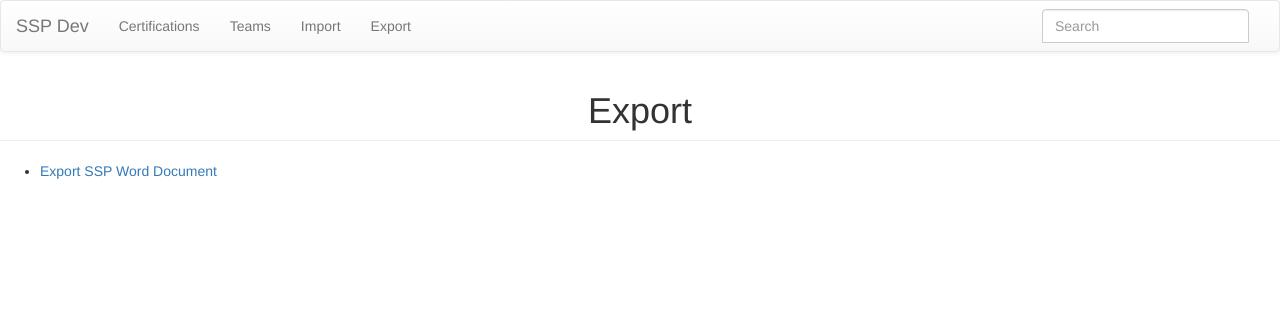
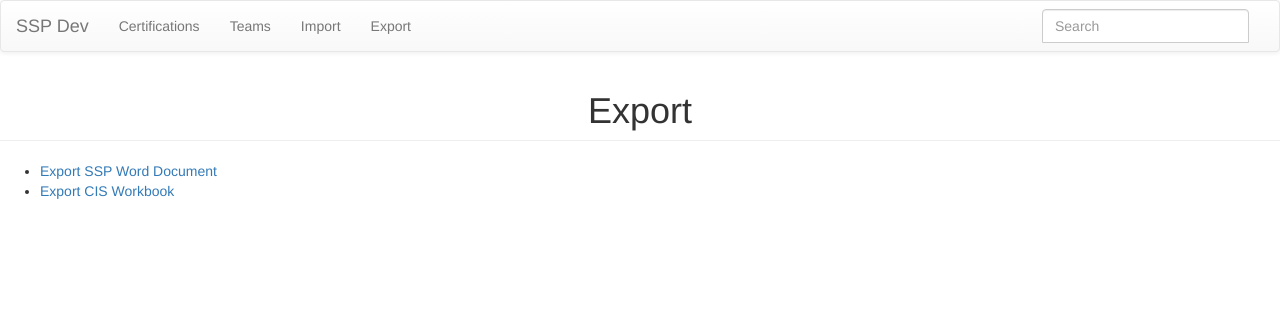
Before and after one commit to brasky/securityplanmanager, a Django app: template templates/export-home.html in a window 1280 px wide. Shown: the top 312 px of the page. Run offline with Django 3.2, Linux system fonts and the light colour scheme; the template is opened without the code that fills it, so the values that code supplies are empty; some libraries are stand-ins or nearby versions.

Commit message:
added export option for cis.

```diff
--- a/templates/export-home.html
+++ b/templates/export-home.html
@@ -16,6 +16,7 @@
 {% endif %}
 <ul>
 <li><a href="/export/ssp/high/docx">Export SSP Word Document</a></li>
+<li><a href="/export/cis/high/xlsx">Export CIS Workbook</a></li>
 </ul>
 </body>
 
```
